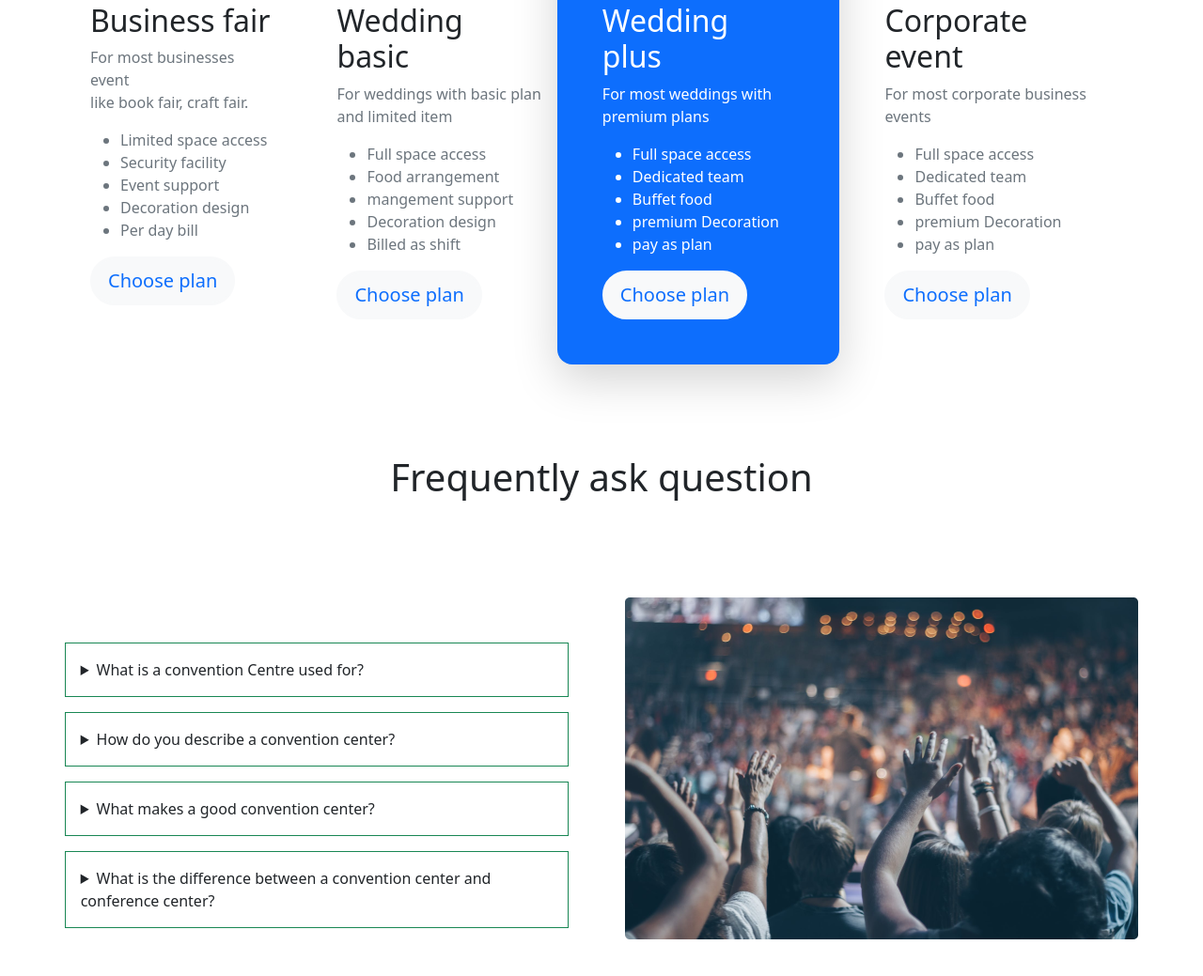
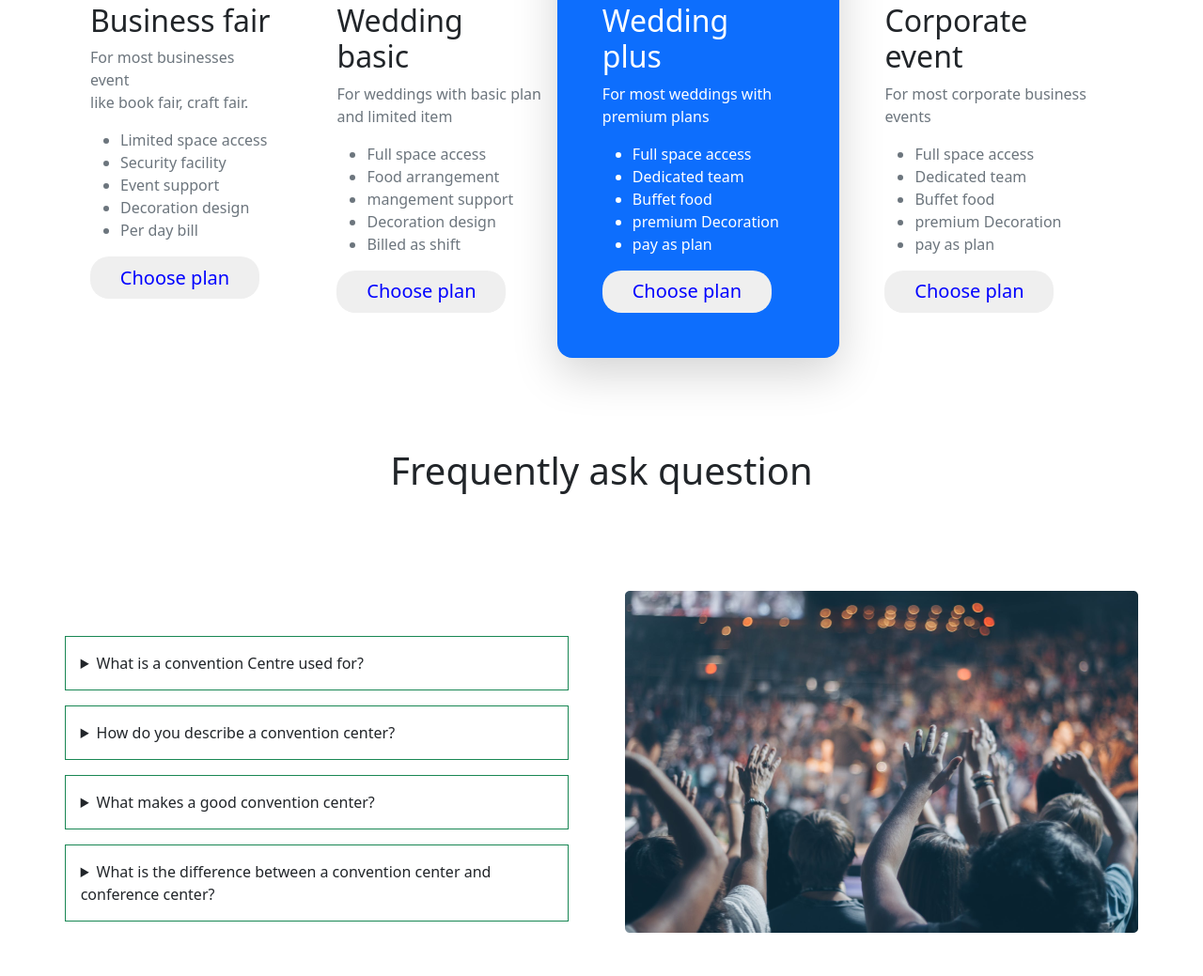
Before and after one commit to OnirbanMohii/assignment-3, a plain HTML site: page index.html in a window 1280 px wide. Shown: the part 1256-2295 px from the top of the page at 94% size. Drawn offline with nearby package versions, Linux system fonts and the light colour scheme.

Commit message:
button recover

```diff
--- a/css/style.css
+++ b/css/style.css
@@ -9,6 +9,20 @@
     border: none;
     border-radius: 10px;
 
+}
+
+.button-light {
+    height: 45px;
+    width: 180px;
+    border: none;
+    border-radius: 20px;
+    color: blue;
+    font-size: 20px;
+    padding: 5;
+}
+
+.button-light:hover {
+    background-color: rgb(228, 214, 214);
 }
 
 .bg-color-footer {
--- a/index.html
+++ b/index.html
@@ -157,8 +157,7 @@
                         <li class="text-muted">Decoration design</li>
                         <li class="text-muted">Per day bill</li>
                     </ul>
-                    <button type="button"
-                        class="btn btn-light border border-light rounded-pill border border-3 text-primary btn-lg">Choose
+                    <button type="button" class="button-light">Choose
                         plan</button>
                 </div>
                 <div class=" p-3 mb-5 bg-body rounded pt-5">
@@ -173,8 +172,7 @@
                         <li class="text-muted">Decoration design</li>
                         <li class="text-muted">Billed as shift</li>
                     </ul>
-                    <button type="button"
-                        class="btn btn-light border border-light rounded-pill border border-3 text-primary btn-lg">Choose
+                    <button type="button" class="button-light">Choose
                         plan</button>
                 </div>
                 <div class="pb-5 position-relative">
@@ -194,8 +192,7 @@
                             <li class="text-white">premium Decoration</li>
                             <li class="text-white">pay as plan</li>
                         </ul>
-                        <button type="button"
-                            class="btn btn-light border border-light rounded-pill border border-3 text-primary btn-lg">Choose
+                        <button type="button" class="button-light">Choose
                             plan</button>
                     </div>
                 </div>
@@ -211,8 +208,7 @@
                         <li class="text-muted">premium Decoration</li>
                         <li class="text-muted">pay as plan</li>
                     </ul>
-                    <button type="button"
-                        class="btn btn-light border border-light rounded-pill border border-3 text-primary btn-lg">Choose
+                    <button type="button" class="button-light">Choose
                         plan</button>
                 </div>
             </div>
```
